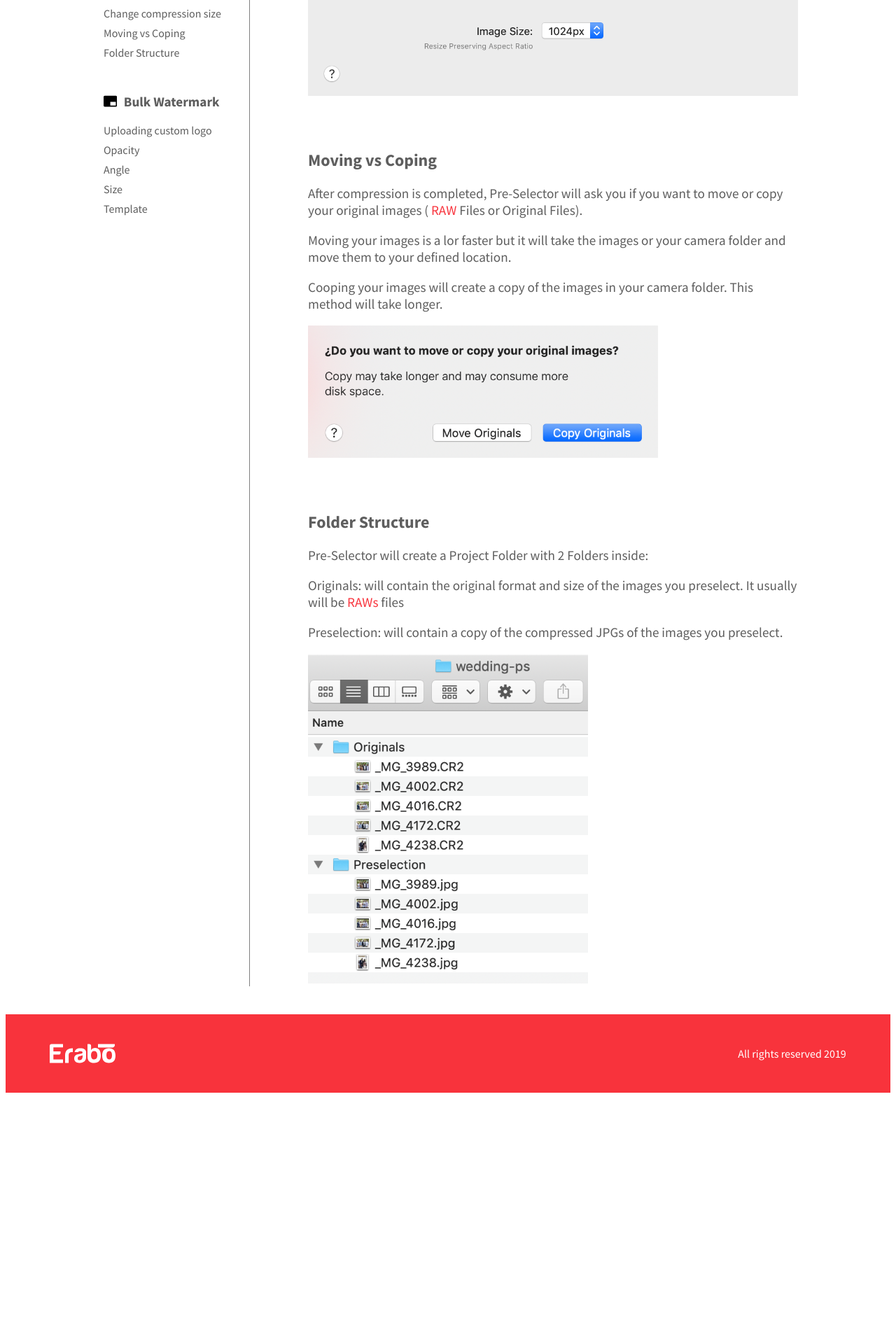
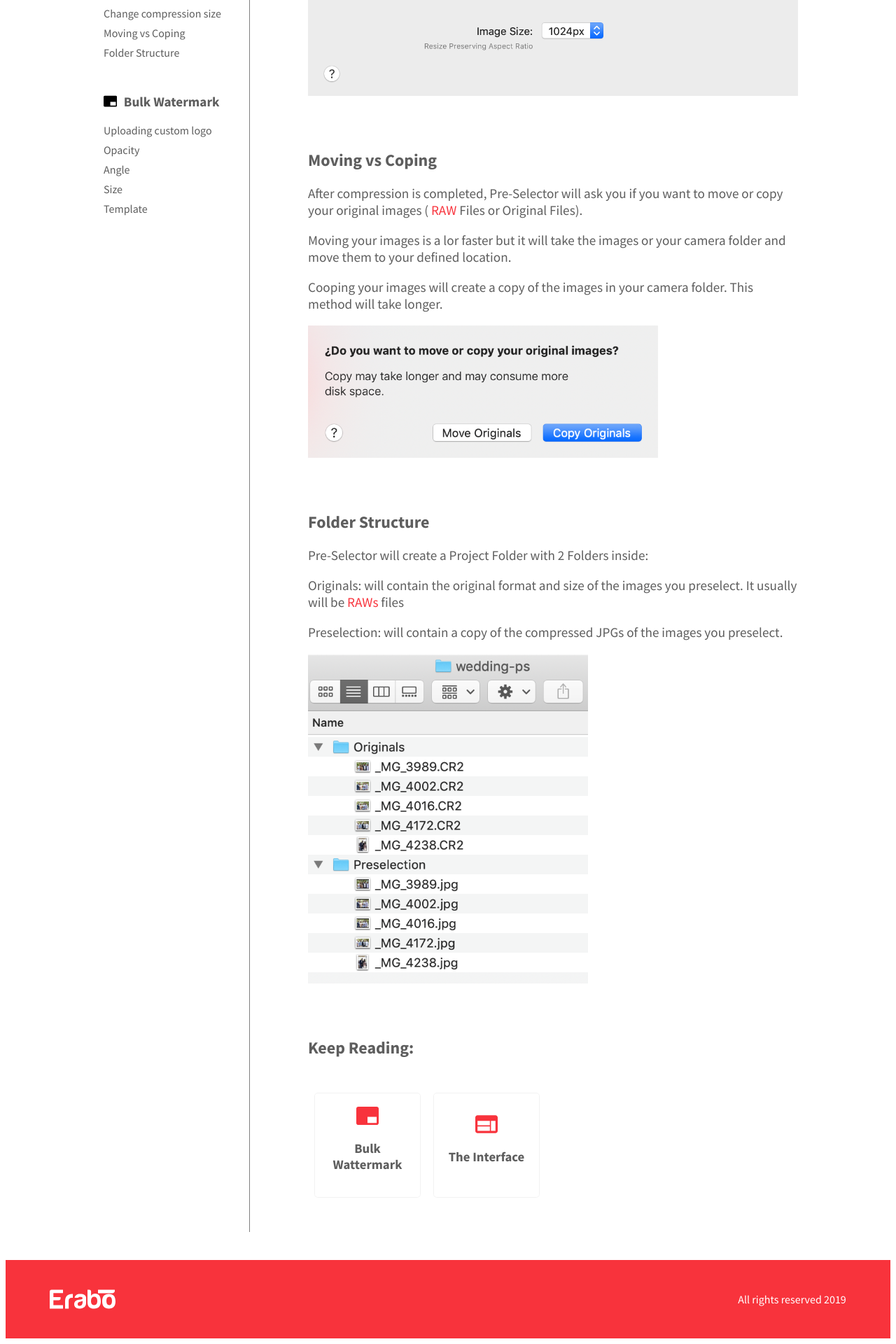
Before and after one commit to eraboapp/eraboapp.github.io, a Jekyll site: the page built from documentation/compressing.html, in a window 1280 px wide. Shown: the part 779-2699 px from the top of the page at 70% size. Built offline with Jekyll 4.4.1, drawn with Linux system fonts in a browser that asks for light colours; before the commit the page ends 2348 px from its top, so only the background shows below that.

Commit message:
Added Keep Reading Feature

```diff
--- a/_sass/_cards.scss
+++ b/_sass/_cards.scss
@@ -6,17 +6,17 @@
     flex-direction: column;
     align-items: center;
     justify-content: center;
-    flex-wrap: wrap;
-    width: 40vw;
-    max-width: 100px;
+    width: 50vw;
+    max-width: 150px;
     padding: 1em;
     box-sizing: border-box;
     text-align: center;
-    margin: 0 20px;
+    margin: 10px 10px;
     @media screen and (max-width:$tablet) {
         margin: 20px 0;
         padding: 2em;
         max-width: 150px;
+        flex-wrap: wrap;
     }
     h3{
         color: $secondary;
--- a/_sass/_docs.scss
+++ b/_sass/_docs.scss
@@ -38,7 +38,9 @@
         margin-bottom: 40px;
         display: flex;
         flex-wrap: wrap;
-        justify-content: space-around;
+        @media screen and (max-width:$tablet) {
+            justify-content: space-around;
+        }
     }
     a{
         color: $primary;
--- a/documentation/compressing.html
+++ b/documentation/compressing.html
@@ -24,4 +24,20 @@ permalink: /docs/compressing/
 		<p>Originals: will contain the original format and size of the images you preselect. It usually will be <a href="https://en.wikipedia.org/wiki/Raw_image_format" target="new">RAWs</a> files</p>
 		<p>Preselection: will contain a copy of the compressed JPGs of the images you preselect.</p>
 		<img src="/assets/images/folders.png" alt="" width="400">
+
+		<h2>Keep Reading:</h2>
+		<section class="docs__menu">
+				<a href="/docs/bulk-watermark" class="card">
+					<svg class="card__icon"><use xlink:href="#watermark"/></svg>
+					<span>
+						<h3>Bulk Wattermark</h3>
+					</span>
+				</a>
+				<a href="/docs/the-interface/" class="card">
+					<svg class="card__icon"><use xlink:href="#window-with-different-sections"/></svg>
+					<span>
+						<h3>The Interface</h3>
+					</span>
+				</a>
+		 </section>
 </section>
```
Also changed, not shown: documentation/bulk-watermark.html (+16 -0 lines), documentation/the-interface.html (+16 -0 lines).
